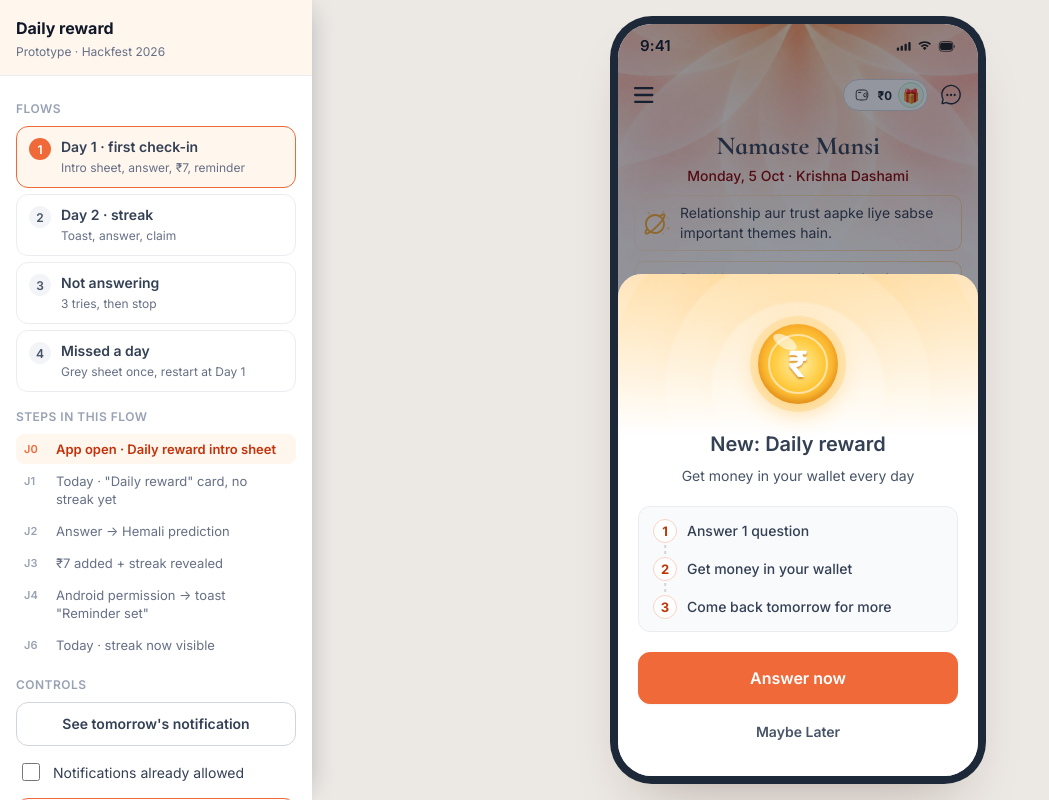
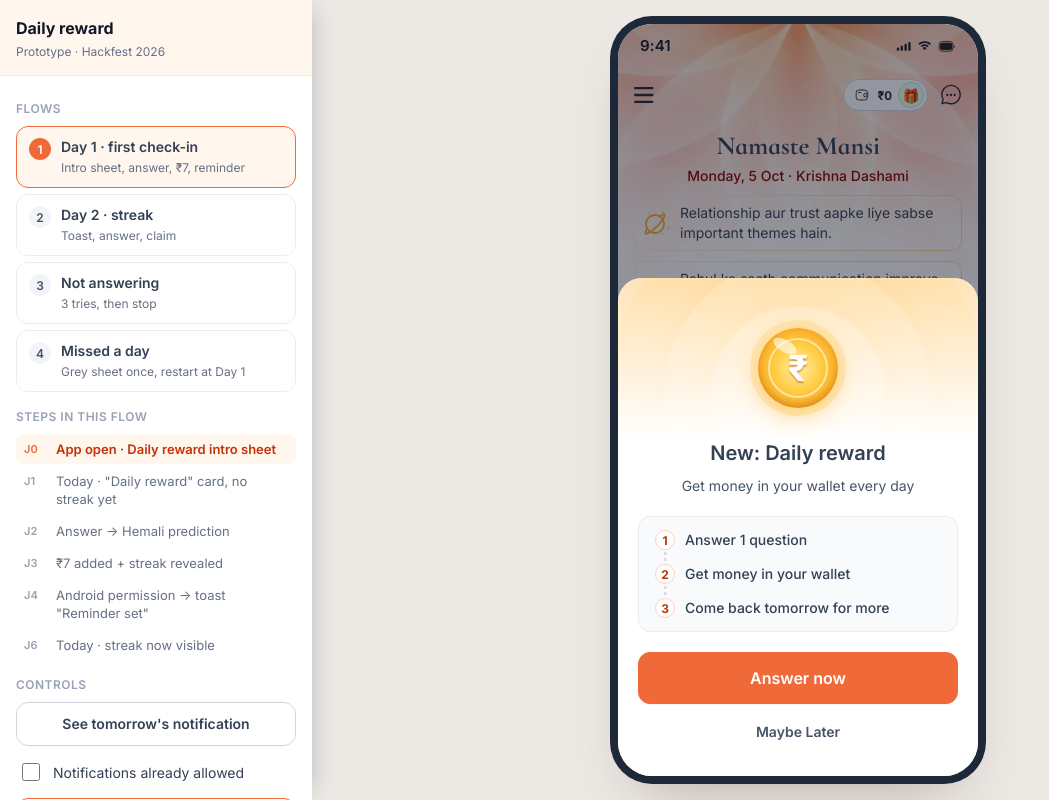
Before and after one commit to radhikarathi256-art/astrochat-daily-reward, a plain HTML site: page index.html in a window 1280 px wide. Shown: the whole page, without its empty margins (0-1049 px from the left). Drawn offline with Linux system fonts and the light colour scheme.

Commit message:
Onboard sheet: match Figma 2636:16496 metrics
Step numbers were 24px with a 22px row, which pushed the steps box 13px
taller than the design and threw off everything below it. Drop to the
Figma 20px circle, re-centre the dotted connector, and give the onboard
sheet its own 20px art->text gap (the shared sheet pulls the title up 4px).

Co-Authored-By: Claude Opus 4.6 <noreply@anthropic.com>

```diff
--- a/app.js
+++ b/app.js
@@ -253,7 +253,7 @@ function renderGuide(){
 
 /* ---------- sheets ---------- */
 function openSheet(type){
-  S.sheet=type;const D=SCEN[S.scen];const sh=$('sheet');sh.className='sheet'+(type==='missed'?' grey':'');
+  S.sheet=type;const D=SCEN[S.scen];const sh=$('sheet');sh.className='sheet s-'+type+(type==='missed'?' grey':'');
   const bar=(n,lbl,right)=>`<div class="prog"><div class="row"><span>${lbl}</span><span>${right}</span></div><div class="segs">${[0,1,2,3,4,5,6].map(i=>`<i class="${i<n?'on':''}"></i>`).join('')}</div></div>`;
   if(type==='claim'){
     const from=D.missed>=0?D.missed+1:0;let total=0;for(let i=from;i<=D.today;i++)total+=D.amts[i];if(/^d[2-7]$/.test(S.scen))total+=WB;
--- a/styles.css
+++ b/styles.css
@@ -764,7 +764,7 @@ button:focus-visible,input:focus-visible{outline:2px solid var(--brand);outline-
 
 .ob-steps{list-style:none;margin:0;padding:12px 14px;display:flex;flex-direction:column;gap:10px;background:#FFF8F3;border-radius:14px}
 .ob-steps li{display:flex;align-items:center;gap:10px;font-size:15px;line-height:22px;font-weight:500;color:#344054}
-.ob-steps i{flex:none;width:24px;height:24px;border-radius:50%;display:grid;place-items:center;font-style:normal;font-size:13px;font-weight:700;color:#BC3606;background:#FDF0EB;border:1px solid #FAD2C4}
+.ob-steps i{flex:none;width:20px;height:20px;border-radius:50%;display:grid;place-items:center;font-style:normal;font-size:12px;font-weight:700;color:#BC3606;background:#FDF0EB;border:1px solid #FAD2C4}
 .ob-steps b{color:var(--brand-ink)}
 
 /* not-answering: louder card */
@@ -993,7 +993,7 @@ button:focus-visible,input:focus-visible{outline:2px solid var(--brand);outline-
 /* Figma 2636:16628 — 10px connector centred on the number. A `border-left:dashed` on a
    zero-width box collapses to a near-invisible hairline, so paint the dashes with a
    repeating gradient instead: 3px dash / 3px gap, 1.5px wide. */
-.ob-steps li:not(:last-child)::after{content:"";position:absolute;left:12px;top:calc(100% + 2px);width:1.5px;height:10px;transform:translateX(-50%);background:repeating-linear-gradient(180deg,#D0D5DD 0 3px,transparent 3px 6px)}
+.ob-steps li:not(:last-child)::after{content:"";position:absolute;left:10px;top:calc(100% + 2px);width:1.5px;height:10px;transform:translateX(-50%);background:repeating-linear-gradient(180deg,#D0D5DD 0 3px,transparent 3px 6px)}
 .intro-strip{background:none!important;padding:0!important;margin:0 -8px!important;align-self:stretch}
 .intro-strip .m-top,.intro-strip .merged-strip{background:none!important}
 .ob-steps{align-self:center;width:auto!important}
@@ -1082,7 +1082,11 @@ button:focus-visible,input:focus-visible{outline:2px solid var(--brand);outline-
 .rh-t .amt{font-size:18px!important;font-weight:800!important}
 /* match Figma onboard sheet */
 .sheet .art{overflow:visible}
-.ob-steps{align-self:stretch!important;width:auto!important;border:1px solid #EAECF0!important;border-radius:12px!important}
+.ob-steps{align-self:stretch!important;width:auto!important;border:1px solid #EAECF0!important;border-radius:12px!important;padding:13px 16px!important}
+/* Figma 2636:16496 — onboard sheet rhythm: art 140, then 20px gaps between text /
+   steps / actions. The shared sheet pulls the title up 4px, which this flow does not. */
+.sheet.s-onboard .txt{margin-top:0}
+.sheet.s-onboard h2{line-height:30px}
 .sheet .btn.text{height:40px!important;font-size:14px!important;line-height:20px!important;font-weight:600!important;color:#475467!important}
 .rh-t .amt{font-size:16px!important;font-weight:700!important}
 .rh-t{display:flex;flex-direction:column;gap:0}
```
